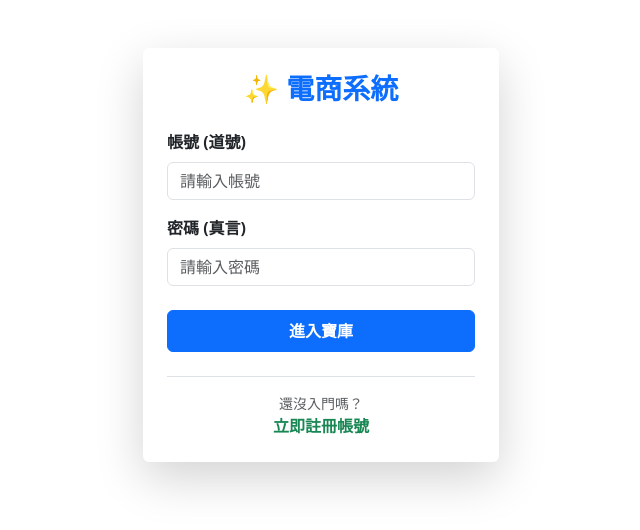
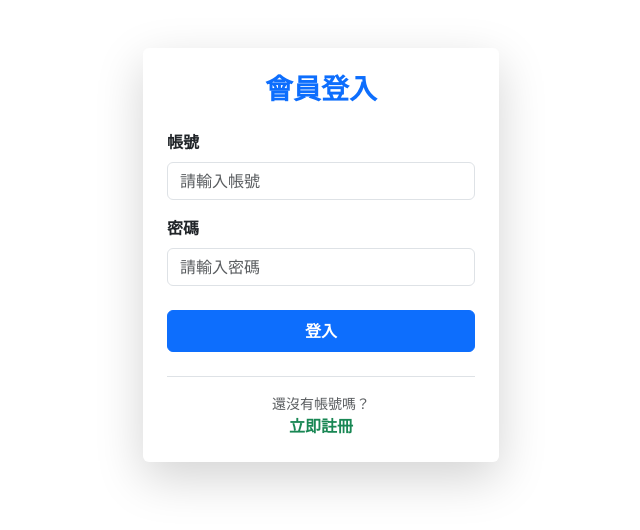
Before and after one commit to sJun101/Ecommerce, a React (Vite) app in the folder frontend/: page /login in a window 1280 px wide. Shown: the top 530 px of the page, without its empty margins (319-959 px from the left). Built offline with nearby package versions, Linux system fonts and the light colour scheme.

Commit message:
feat: update login page copy to standard e-commerce style

```diff
--- a/frontend/src/pages/Login.jsx
+++ b/frontend/src/pages/Login.jsx
@@ -16,9 +16,6 @@ function Login() {
         password
       });
 
-      console.log("🚀 登入成功回應原始資料：", res.data);
-
-      // 🎯 自動相容性判定：管你後端回傳物件還是字串，通通抓出 Token！
       let token = "";
       let nickname = username;
 
@@ -34,26 +31,22 @@ function Login() {
         localStorage.setItem('token', token);
         localStorage.setItem('nickname', nickname);
 
-        console.log("✅ Token 已成功寫入本地儲存區");
-
         Swal.fire({
           icon: 'success',
-          title: '歡迎回來！',
-          text: `尊貴的道友 ${nickname}，歡迎回到修仙寶庫`,
+          title: '登入成功',
+          text: `歡迎回來，${nickname}！`,
           timer: 1300,
           showConfirmButton: false
         }).then(() => {
-          console.log("🎬 彈窗關閉，強制帶路跳轉！");
-          // 🎯 這裡改用 window.location.href 強制突圍，防止 React 路由卡死
           window.location.href = '/products';
         });
 
       } else {
-        throw new Error("通行證格式不符合 JWT 規範，請檢查後端發行端");
+        throw new Error("Token 格式不符合規範");
       }
     } catch (err) {
-      console.error("❌ 登入發生錯誤：", err);
-      const errorMsg = err.response?.data || "登入失敗，請檢查道號與真言";
+      console.error("登入發生錯誤：", err);
+      const errorMsg = err.response?.data || "登入失敗，請檢查帳號與密碼";
       Swal.fire({
         icon: 'error',
         title: '登入失敗',
@@ -68,10 +61,10 @@ function Login() {
         <div className="col-md-4">
           <div className="card shadow-lg border-0">
             <div className="card-body p-4">
-              <h3 className="text-center mb-4 fw-bold text-primary">✨ 電商系統 </h3>
+              <h3 className="text-center mb-4 fw-bold text-primary">會員登入</h3>
               <form onSubmit={handleLogin}>
                 <div className="mb-3">
-                  <label className="form-label fw-bold">帳號 (道號)</label>
+                  <label className="form-label fw-bold">帳號</label>
                   <input
                     type="text"
                     className="form-control"
@@ -82,7 +75,7 @@ function Login() {
                   />
                 </div>
                 <div className="mb-3">
-                  <label className="form-label fw-bold">密碼 (真言)</label>
+                  <label className="form-label fw-bold">密碼</label>
                   <input
                     type="password"
                     className="form-control"
@@ -93,14 +86,14 @@ function Login() {
                   />
                 </div>
                 <button type="submit" className="btn btn-primary w-100 fw-bold py-2 mt-2">
-                  進入寶庫
+                  登入
                 </button>
               </form>
 
               <div className="text-center mt-4 border-top pt-3">
-                <p className="text-muted small mb-0">還沒入門嗎？</p>
+                <p className="text-muted small mb-0">還沒有帳號嗎？</p>
                 <Link to="/register" className="text-decoration-none fw-bold text-success">
-                  立即註冊帳號
+                  立即註冊
                 </Link>
               </div>
             </div>
```
